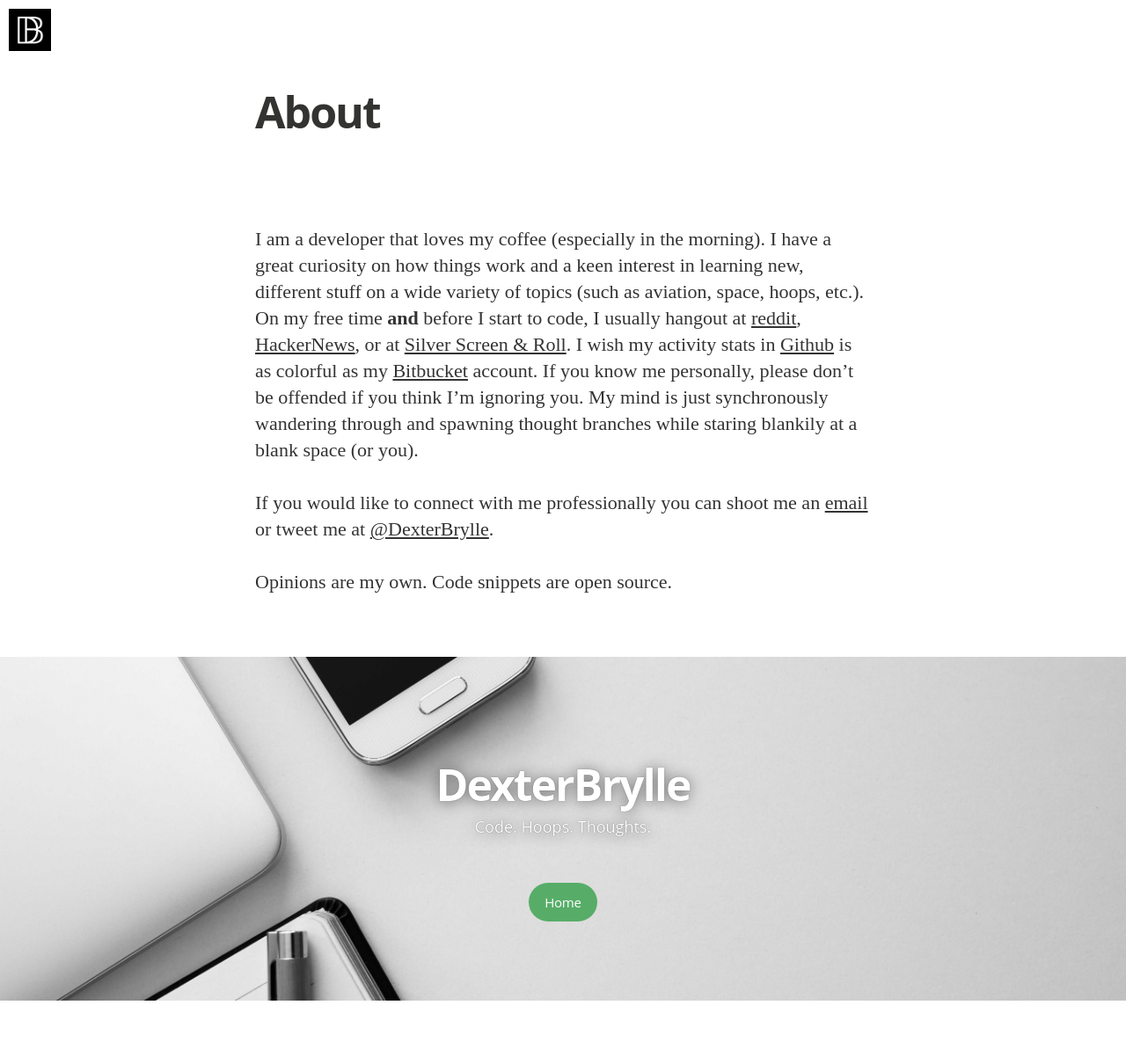
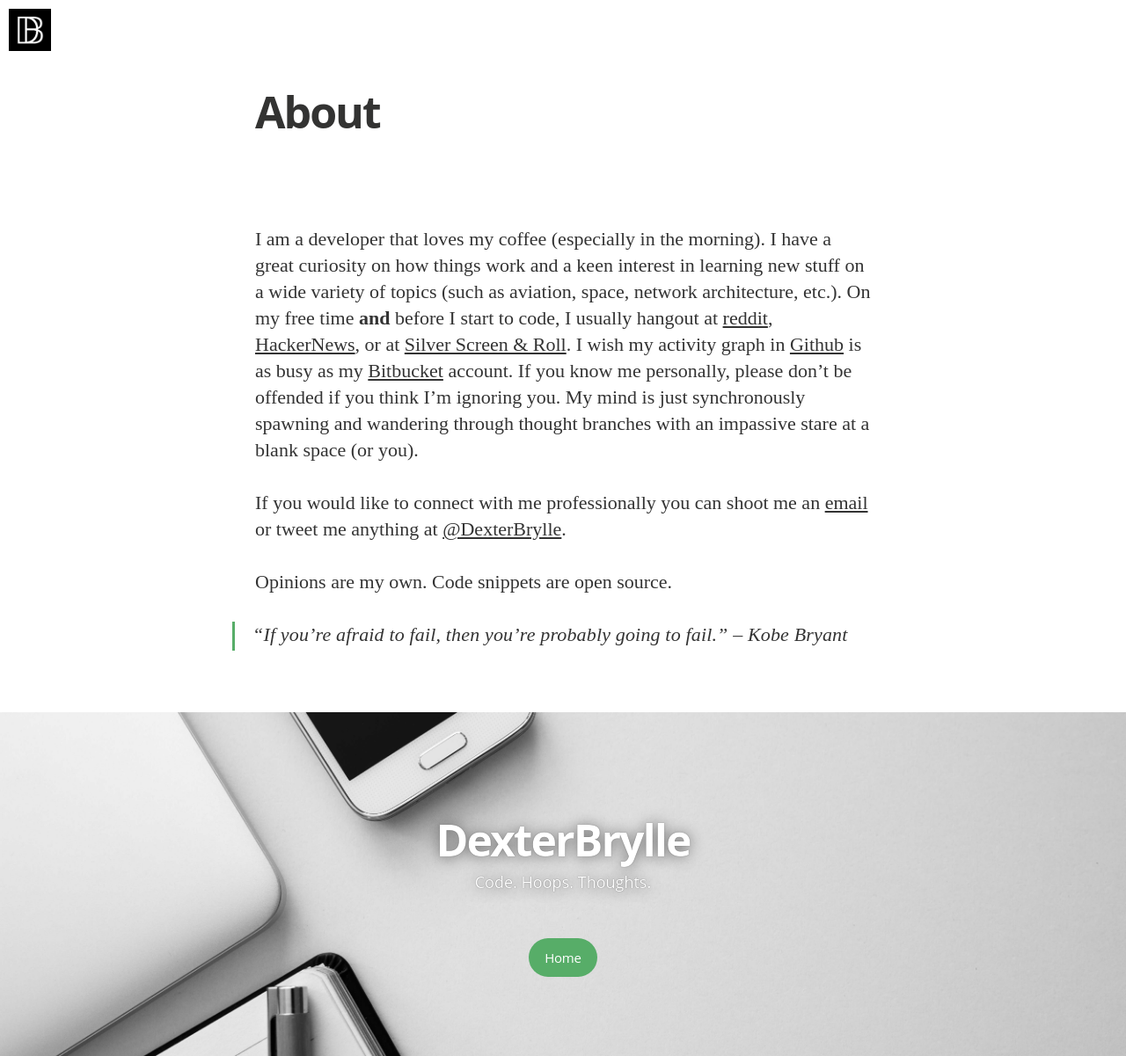
Before and after one commit to dexterbrylle/dexterbrylle.github.io, a Jekyll site: the page built from about.md, in a window 1280 px wide. Shown: the whole page at 88% size. Built offline with Jekyll 4.4.1, drawn with Linux system fonts in a browser that asks for light colours; nearby versions of some CDN libraries; some web fonts are replaced; Markdown is read by kramdown in place of the engine named in the settings; before the commit the page ends 1138 px from its top, so only the background shows below that.

Commit message:
Added new post + updated about

```diff
--- a/_config.yml
+++ b/_config.yml
@@ -1,36 +1,24 @@
-# Build settings
 markdown: redcarpet
 highlighter: pygments
 gems:
   - jemoji
 
-# Site settings
 title: "DexterBrylle"
 description: > # this means to ignore newlines until "email:"
    Code. Hoops. Thoughts.
 
 email: dexterbrylle@gmail.com
 permalink: /:categories/:year/:title
-#blog logo
 logo: "/assets/images/db_logo.jpg"
-# blog cover
 cover: "/assets/images/IU6HNPC2NT.jpg"
-
 name: 'Dexter Brylle Matos'
 author: 'Dexter Brylle Matos'
 author_image: "/assets/images/avatar.png"
-
-paginate:	5
-
-url: "http://dexterbrylle.xyz" # the base hostname & protocol for your site
+paginate:	15
+url: "http://dexterbrylle.xyz"
 baseurl: ""
-#used to display twitter cards
 twitter_handle: '@dexterbrylle'
-
-#fill in disqus shortname to use disqus
 disqus: dexterbrylle
-
-# social icons and sharing options
 social:
   - icon:	twitter
     url:	https://twitter.com/dexterbrylle
@@ -38,21 +26,18 @@ social:
     share_url: http://twitter.com/share
     share_title: ?text=
     share_link: "&amp;url="
-
 #  - icon:	facebook
 #    url:	https://facebook.com/???
 #    desc: Connect with me facebook
 #    share_url: https://www.facebook.com/sharer.php
 #    share_title: ?t=
 #    share_link: "&amp;u="
-
   - icon:	github
     url:	https://github.com/dexterbrylle
     desc:	Fork me on github
     share_url:
     share_title:
     share_link:
-
 #  - icon:	google-plus
 #    url:	https://google.com/???
 #    desc:	Add me on google+
--- a/_layouts/post.html
+++ b/_layouts/post.html
@@ -32,7 +32,7 @@
             <h1 class="post-title">{{ page.title }}</h1>
             <div class="cf post-meta-text">
               <div class="author-image" style="background-image: url({{ site.author_image }})">Blog Logo</div>
-              <h4 class="author-name" itemprop="author" itemscope itemtype="http://schema.org/Person">{{ page.author }}</h4>
+              <h4 class="author-name" itemprop="author" itemscope itemtype="http://schema.org/Person">{{ site.author }}</h4>
               on
               <time datetime="{{ page.date | date_to_xmlschema }}">{{ page.date | date_to_string }}</time>
               <!-- , tagged on {{#foreach tags}}<span class="post-tag-{{slug}}">{{#if @first}}{{else}}, {{/if}}<a href="/tag/{{slug}}">{{name}}</a></span>{{/foreach}} -->
--- a/about.md
+++ b/about.md
@@ -4,8 +4,10 @@ title: About
 permalink: /about/
 ---
 
-I am a developer that loves my coffee (especially in the morning). I have a great curiosity on how things work and a keen interest in learning new, different stuff on a wide variety of topics (such as aviation, space, hoops, etc.). On my free time __and__ before I start to code, I usually hangout at [reddit](http://www.reddit.com/), [HackerNews](http://news.ycombinator.com), or at [Silver Screen & Roll](http://silverscreenandroll.com). I wish my activity stats in [Github](http://github.com/dexterbrylle) is as colorful as my [Bitbucket](http://bitbucket.org/dexterbrylle) account. If you know me personally, please don't be offended if you think I'm ignoring you. My mind is just synchronously wandering through and spawning thought branches while staring blankily at a blank space (or you).
+I am a developer that loves my coffee (especially in the morning). I have a great curiosity on how things work and a keen interest in learning new stuff on a wide variety of topics (such as aviation, space, network architecture, etc.). On my free time __and__ before I start to code, I usually hangout at [reddit](http://www.reddit.com/), [HackerNews](http://news.ycombinator.com), or at [Silver Screen & Roll](http://silverscreenandroll.com). I wish my activity graph in [Github](http://github.com/dexterbrylle) is as busy as my [Bitbucket](http://bitbucket.org/dexterbrylle) account. If you know me personally, please don't be offended if you think I'm ignoring you. My mind is just synchronously spawning and wandering through thought branches with an impassive stare at a blank space (or you).
 
-If you would like to connect with me professionally you can shoot me an [email](mailto:dexterbrylle@gmail.com) or tweet me at [@DexterBrylle](http://twitter.com/dexterbrylle).
+If you would like to connect with me professionally you can shoot me an [email](mailto:dexterbrylle@gmail.com) or tweet me anything at [@DexterBrylle](http://twitter.com/dexterbrylle).
 
 Opinions are my own. Code snippets are open source.
+
+> “If you’re afraid to fail, then you’re probably going to fail.” – Kobe Bryant
```
Also changed, not shown: _drafts/2015-09-01-Sublime-Text-Packages.md (deleted, +0 -28 lines), _posts/2015-09-01-sublime-text-packages.md (added, +139 -0 lines), assets/article_images/2015-08-28-Jekyll-on-Github-Pages/emmet.JPG (added), assets/article_images/2015-09-01-Sublime-Text-Packages/emmet.JPG (added), assets/article_images/2015-09-01-Sublime-Text-Packages/js6.png (added), assets/article_images/2015-09-01-Sublime-Text-Packages/sidebar.png (added), 1 other file.
